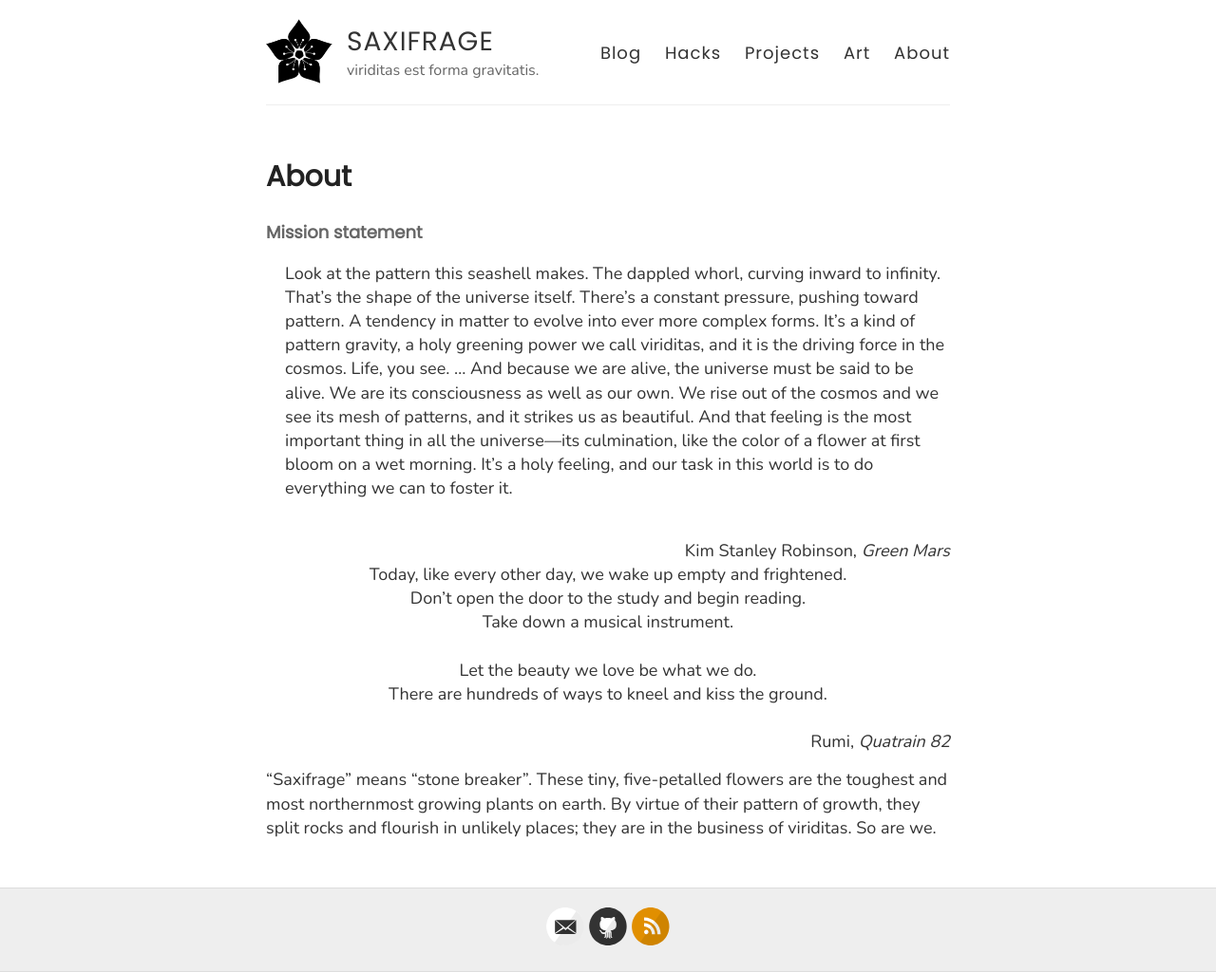
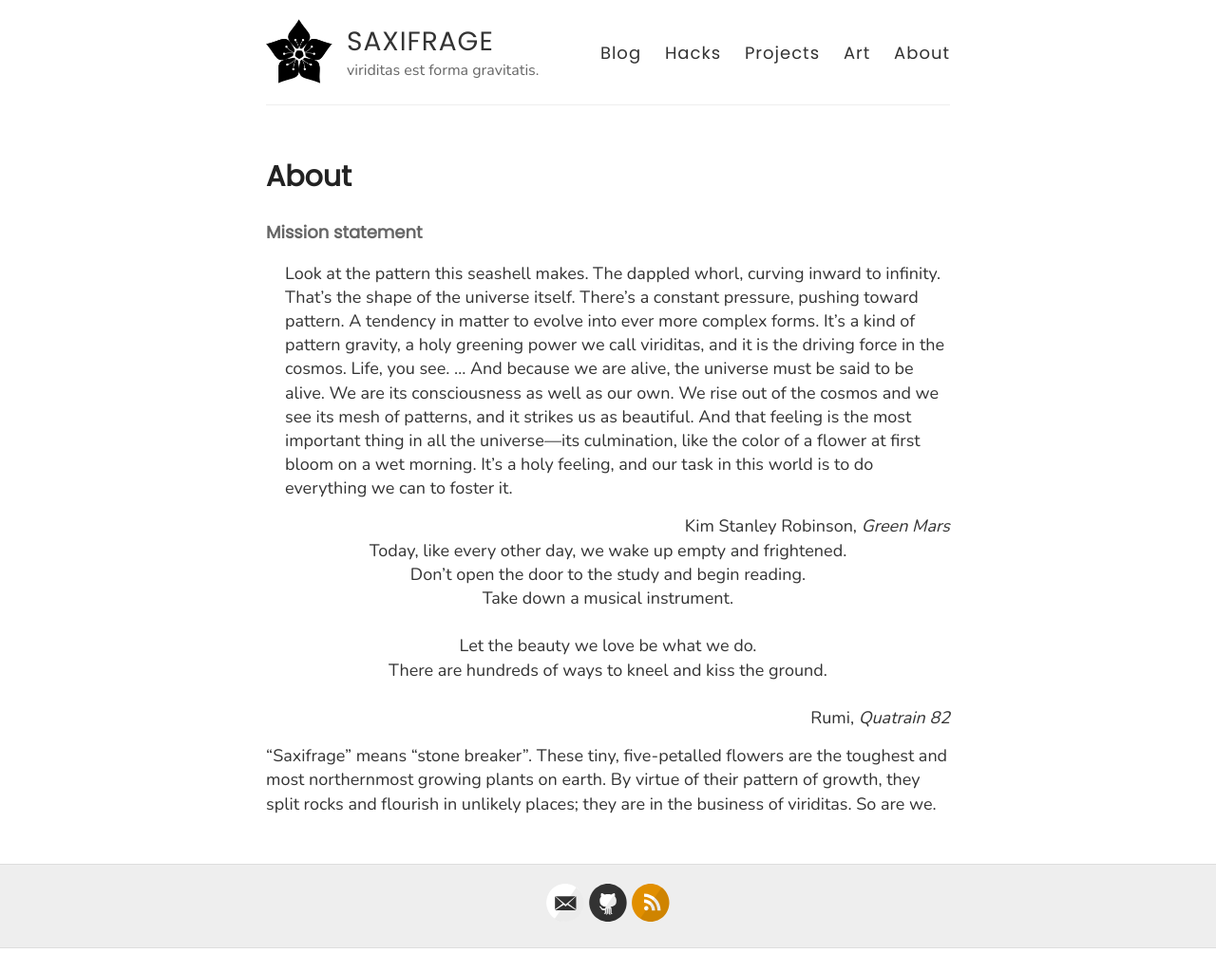
Before and after one commit to heptarch/heptarch.github.io, a Jekyll site: the page built from about.md, in a window 1280 px wide. Shown: the whole page at 95% size. Built offline with Jekyll 4.4.1, drawn with Linux system fonts in a browser that asks for light colours; after the commit the page ends 999 px from its top, so only the background shows below that.

Commit message:
Update about.md

```diff
--- a/about.md
+++ b/about.md
@@ -19,9 +19,9 @@ strikes us as beautiful. And that feeling is the most important thing
 in all the universe—its culmination, like the color of a flower at
 first bloom on a wet morning. It’s a holy feeling, and our task in
 this world is to do everything we can to foster it.
-</span> <br>
+</span>
 
-<div style="text-align: right">Kim Stanley Robinson, <i>Green Mars</i>
+<div style="text-align: right">Kim Stanley Robinson, <i>Green Mars</i><br>
 </div>
 
 <div>
```
